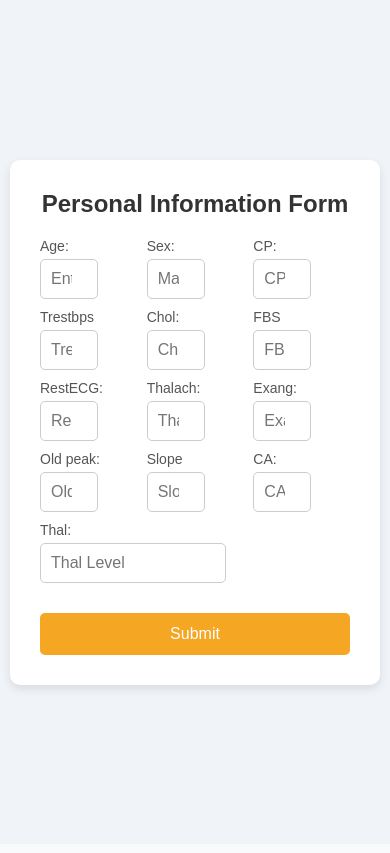
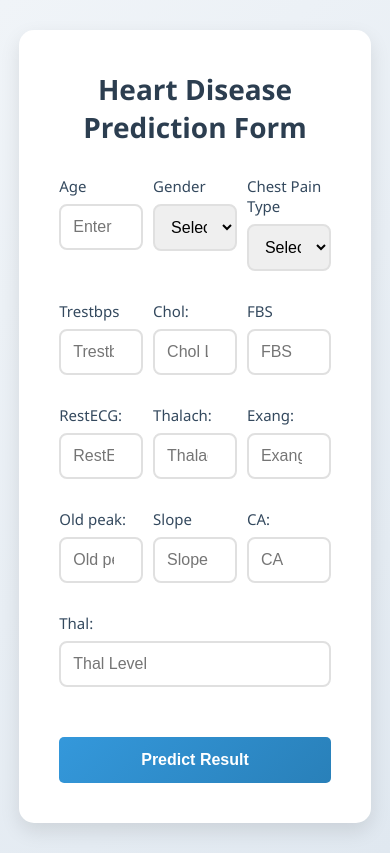
Before and after one commit to rakeshreddymandala/Heart-Disease-Prediction, a Flask app: page / in a window 390 px wide. Before the commit the page ends 694 px from the top, so only its background shows below. Run offline with Flask 3, Linux system fonts and the light colour scheme; parts of the project's set-up code (start-up, migrations or seed data) failed here and were passed over.

```diff
--- a/app.py
+++ b/app.py
@@ -1,11 +1,13 @@
-from flask import Flask,render_template,request
+from flask import Flask, render_template, request, url_for
 import pickle
 import numpy  as np
 
 model= pickle.load(open('our_model.pkl','rb'))
 
 #Create a Flask app instance
-app = Flask(__name__)
+app = Flask(__name__,
+    static_folder='static',
+    template_folder='templates')
 
 #Define a route and a view function
 @app.route('/')
--- a/static/style.css
+++ b/static/style.css
@@ -5,8 +5,8 @@
 }
 
 body {
-    font-family: 'Arial', sans-serif;
-    background-color: #f0f4f8;
+    font-family: 'Segoe UI', Arial, sans-serif;
+    background: linear-gradient(135deg, #f0f4f8 0%, #e0e8f0 100%);
     display: flex;
     justify-content: center;
     align-items: center;
@@ -16,20 +16,20 @@ body {
 
 .container {
     background-color: #ffffff;
-    padding: 30px;
-    border-radius: 10px;
-    box-shadow: 0 4px 10px rgba(0, 0, 0, 0.1);
-    max-width: 100%;
-    width: 100%;
-    max-width: 900px; /* Adjusted to a suitable width */
-    margin: 0 auto;
+    padding: 40px;
+    border-radius: 15px;
+    box-shadow: 0 8px 20px rgba(0, 0, 0, 0.1);
+    max-width: 1000px;
+    width: 95%;
+    margin: 20px auto;
 }
 
 h1 {
     text-align: center;
-    color: #333333;
-    margin-bottom: 20px;
-    font-size: 24px;
+    color: #2c3e50;
+    margin-bottom: 30px;
+    font-size: 28px;
+    font-weight: 600;
 }
 
 form {
@@ -39,28 +39,32 @@ form {
 }
 
 .info {
-    flex: 1 1 30%; /*Make each input take up about half width, with some margin*/
+    flex: 1 1 calc(33.333% - 20px);
+    margin-bottom: 20px;
     display: flex;
     flex-direction: column;
 }
 
 label {
-    margin-bottom: 5px;
-    color: #555;
-    font-size: 14px;
+    color: #34495e;
+    font-size: 15px;
+    font-weight: 500;
+    margin-bottom: 8px;
 }
 
 input, select, textarea {
-    padding: 10px;
-    border-radius: 5px;
-    border: 1px solid #cccccc;
+    width: 100%;
+    padding: 12px;
+    border: 2px solid #e0e0e0;
+    border-radius: 8px;
     font-size: 16px;
     outline: none;
-    width: 60%;
+    transition: all 0.3s ease;
 }
 
 input:focus, select:focus, textarea:focus {
-    border-color: #007bff;
+    border-color: #3498db;
+    box-shadow: 0 0 0 2px rgba(52, 152, 219, 0.2);
 }
 
 .submit {
@@ -70,16 +74,20 @@ input:focus, select:focus, textarea:focus {
 
 button {
     margin-top: 20px;
-    padding: 12px;
-    background-color: #f5a623;
+    background: linear-gradient(135deg, #3498db 0%, #2980b9 100%);
+    padding: 14px 28px;
     color: white;
     border: none;
     border-radius: 5px;
     font-size: 16px;
     cursor: pointer;
     width: 100%; /* Full width for the button */
+    font-weight: 600;
+    transition: all 0.3s ease;
+    max-width: 300px;
 }
 
 button:hover {
-    background-color: #f29e02;
+    background: linear-gradient(135deg, #2980b9 0%, #2472a4 100%);
+    transform: translateY(-2px);
 }
--- a/templates/home.html
+++ b/templates/home.html
@@ -4,73 +4,78 @@
     <meta charset="UTF-8">
     <meta name="viewport" content="width=device-width, initial-scale=1.0">
     <title>Heart Disease Prediction</title>
-
+    <link type="text/css" rel="stylesheet" href="{{ url_for('static', filename='style.css') }}">
 </head>
-    <link rel="stylesheet" href="{{ url_for('static',filename='style.css') }}">
 <body>
     <div class="container">
-        <h1>Personal Information Form</h1>
-        <form method="post", action="{{url_for('home')}}">
+        <h1>Heart Disease Prediction Form</h1>
+        <form method="post" action="{{url_for('home')}}">
             <div class="info">
-                <label for="name">Age:</label>
-                <input type="number" id="name" name='a' placeholder="Enter your Age" step="any" required>
+                <label for="age">Age</label>
+                <input type="number" id="age" name="a" placeholder="Enter your age" required>
             </div>
             <div class="info">
-                <label for="name">Sex:</label>
-                <input type="number" id="name" name='b' placeholder="Male=1&Female=0" step="any" required>
+                <label for="sex">Gender</label>
+                <select id="sex" name="b" required>
+                    <option value="">Select gender</option>
+                    <option value="1">Male</option>
+                    <option value="0">Female</option>
+                </select>
             </div>
             <div class="info">
-                <label for="name">CP:</label>
-                <input type="number" id="name" name="'c" placeholder="CP" step="any" required>
+                <label for="cp" title="Chest Pain Type">Chest Pain Type</label>
+                <select id="cp" name="c" required>
+                    <option value="">Select type</option>
+                    <option value="0">Typical Angina</option>
+                    <option value="1">Atypical Angina</option>
+                    <option value="2">Non-anginal Pain</option>
+                    <option value="3">Asymptomatic</option>
+                </select>
             </div>
             <div class="info">
-                <label for="name">Trestbps</label>
-                <input type="number" id="name" name='d' placeholder="Trestbps" step="any" required>
+                <label for="trestbps">Trestbps</label>
+                <input type="number" id="trestbps" name='d' placeholder="Trestbps" step="any" required>
             </div>
             <div class="info">
-                <label for="name">Chol:</label>
-                <input type="number" id="name" name='e' placeholder="Chol Level" step="any" required>
+                <label for="chol">Chol:</label>
+                <input type="number" id="chol" name='e' placeholder="Chol Level" step="any" required>
             </div>
             <div class="info">
-                <label for="name">FBS</label>
-                <input type="number" id="name" name='f' placeholder="FBS" step="any" required>
+                <label for="fbs">FBS</label>
+                <input type="number" id="fbs" name='f' placeholder="FBS" step="any" required>
             </div>
             <div class="info">
-                <label for="name">RestECG:</label>
-                <input type="number" id="name" name='g' placeholder="RestECG" step="any" required>
+                <label for="restecg">RestECG:</label>
+                <input type="number" id="restecg" name='g' placeholder="RestECG" step="any" required>
             </div>
             <div class="info">
-                <label for="name">Thalach:</label>
-                <input type="number" id="name" name='h' placeholder="Thalach Level" step="any" required>
+                <label for="thalach">Thalach:</label>
+                <input type="number" id="thalach" name='h' placeholder="Thalach Level" step="any" required>
             </div>
             <div class="info">
-                <label for="name">Exang:</label>
-                <input type="number" id="name" name='i' placeholder="Exang" step="any" required>
+                <label for="exang">Exang:</label>
+                <input type="number" id="exang" name='i' placeholder="Exang" step="any" required>
             </div>
             <div class="info">
-                <label for="name">Old peak:</label>
-                <input type="number" id="name" name='j' placeholder="Old peak in Decimal value" step="any" required>
+                <label for="oldpeak">Old peak:</label>
+                <input type="number" id="oldpeak" name='j' placeholder="Old peak in Decimal value" step="any" required>
             </div>
             <div class="info">
-                <label for="name">Slope</label>
-                <input type="number" id="name" name='k' placeholder="Slope value" step="any" required>
+                <label for="slope">Slope</label>
+                <input type="number" id="slope" name='k' placeholder="Slope value" step="any" required>
             </div>
             <div class="info">
-                <label for="name">CA:</label>
-                <input type="number" id="name" name='l' placeholder="CA" step="any" required>
+                <label for="ca">CA:</label>
+                <input type="number" id="ca" name='l' placeholder="CA" step="any" required>
             </div>
             <div class="info">
-                <label for="name">Thal:</label>
-                <input type="number" id="name" name='m' placeholder="Thal Level" step="any" required>
+                <label for="thal">Thal:</label>
+                <input type="number" id="thal" name='m' placeholder="Thal Level" step="any" required>
             </div>
             <div class="submit">
-                <button type="submit" value="predict">Submit</button>
+                <button type="submit">Predict Result</button>
             </div>
         </form>
-      </div>
-
-
-
+    </div>
 </body>
-
 </html>
```
Also changed, not shown: static/result.css (added, +75 -0 lines), templates/after.html (+26 -17 lines), 1 other file.
